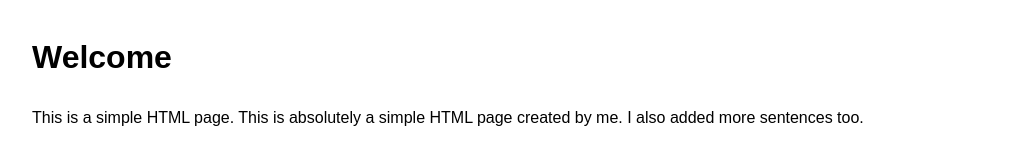
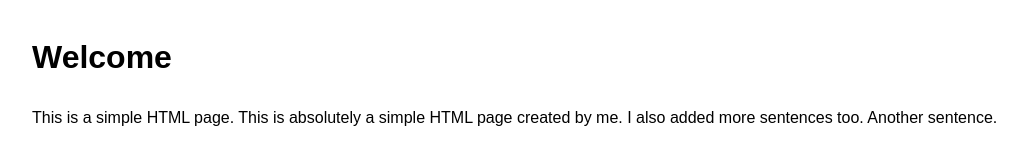
Before and after one commit to hhj2000/skala-intro, a plain HTML site: page index.html in a window 1280 px wide. Shown: the whole page, without its empty margins (0-1024 px from the left). Drawn offline with Linux system fonts and the light colour scheme.

Commit message:
Added more sentences too.

```diff
--- a/index.html
+++ b/index.html
@@ -14,6 +14,6 @@
   </head>
   <body>
     <h1>Welcome</h1>
-    <p>This is a simple HTML page. This is absolutely a simple HTML page created by me. I also added more sentences too.</p>
+    <p>This is a simple HTML page. This is absolutely a simple HTML page created by me. I also added more sentences too. Another sentence.</p>
   </body>
 </html>
```
